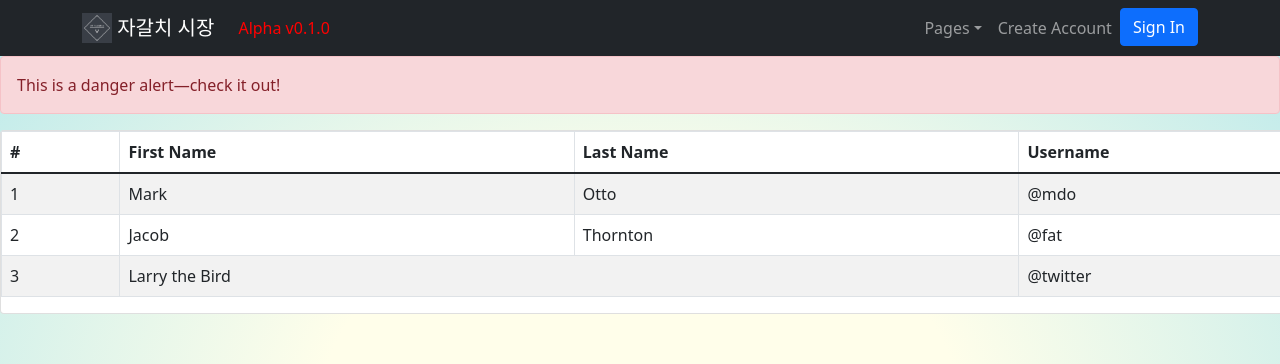
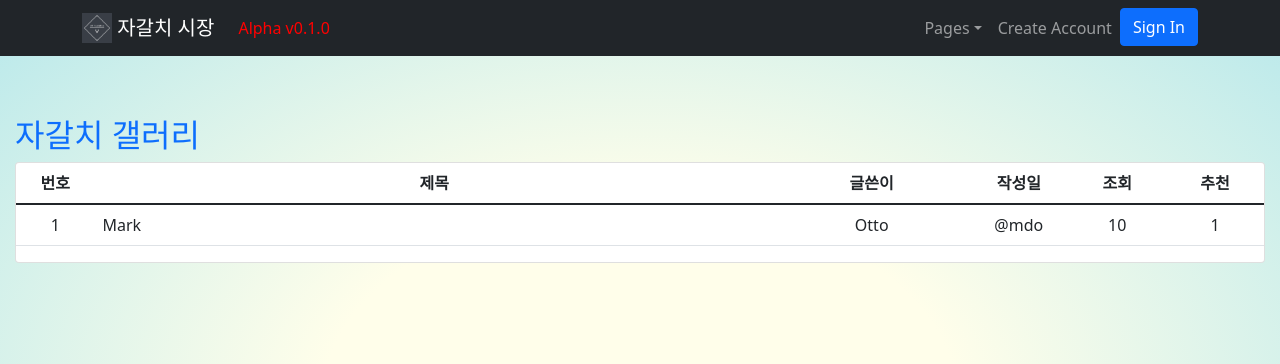
Before and after one commit to bandall/Jagalchi-Community-Board, a React (Create React App) app in the folder jagalchi-front/: page / in a window 1280 px wide. Shown: the top 364 px of the page. Built offline with nearby package versions, Linux system fonts and the light colour scheme.

Commit message:
table design

```diff
--- a/jagalchi-front/src/components/Home/Home.js
+++ b/jagalchi-front/src/components/Home/Home.js
@@ -18,9 +18,9 @@ function Home() {
         <div>
             <Navbar />
             <Backimg />
-            <Alert key={"danger"} variant={"danger"}>
+            {/* <Alert key={"danger"} variant={"danger"}>
                 This is a {"danger"} alert—check it out!
-            </Alert>
+            </Alert> */}
             <TableMain />
         </div>
     )
--- a/jagalchi-front/src/components/Table/TableMain.js
+++ b/jagalchi-front/src/components/Table/TableMain.js
@@ -3,33 +3,29 @@ import s from "./TableMain.module.css";
 function TableMain() {
     return (
         <div className={s.wrap_inner}>
+            <a href="/" className={s.table_header}>
+                <h2>자갈치 갤러리</h2>
+            </a>
             <Card>
-                <Table striped bordered hover>
+                <Table hover className={s.table}>
                 <thead>
                     <tr>
-                    <th>#</th>
-                    <th>First Name</th>
-                    <th>Last Name</th>
-                    <th>Username</th>
+                        <th className={s.table_number}>번호</th>
+                        <th className={s.table_title}>제목</th>
+                        <th className={s.table_author}>글쓴이</th>
+                        <th className={s.table_date}>작성일</th>
+                        <th className={s.table_view}>조회</th>
+                        <th className={s.table_suggest}>추천</th>
                     </tr>
                 </thead>
                 <tbody>
                     <tr>
-                    <td>1</td>
-                    <td>Mark</td>
-                    <td>Otto</td>
-                    <td>@mdo</td>
-                    </tr>
-                    <tr>
-                    <td>2</td>
-                    <td>Jacob</td>
-                    <td>Thornton</td>
-                    <td>@fat</td>
-                    </tr>
-                    <tr>
-                    <td>3</td>
-                    <td colSpan={2}>Larry the Bird</td>
-                    <td>@twitter</td>
+                        <td>1</td>
+                        <td className={s.title_text}>Mark</td>
+                        <td>Otto</td>
+                        <td>@mdo</td>
+                        <td>10</td>
+                        <td>1</td>
                     </tr>
                 </tbody>
                 </Table>
--- a/jagalchi-front/src/components/Table/TableMain.module.css
+++ b/jagalchi-front/src/components/Table/TableMain.module.css
@@ -1,5 +1,42 @@
 .wrap_inner {
     position: relative;
-    width: 1450px;
+    width: 1250px;
     margin: 0 auto;
+    padding-top: 60px;
 }
+
+.table_header {
+    text-decoration: none;
+}
+
+.table {
+    text-align: center;
+}
+
+.table_number {
+    width: 80px;
+}
+
+.table_title {
+    width: 700px;
+}
+
+.table_author {
+    width: 200px;
+}
+
+.table_date {
+    width: 100px;
+}
+
+.table_view {
+    width: 100px;
+}
+
+.table_suggest {
+    width: 100px;
+}
+
+.title_text {
+    text-align: left;
+}
```
